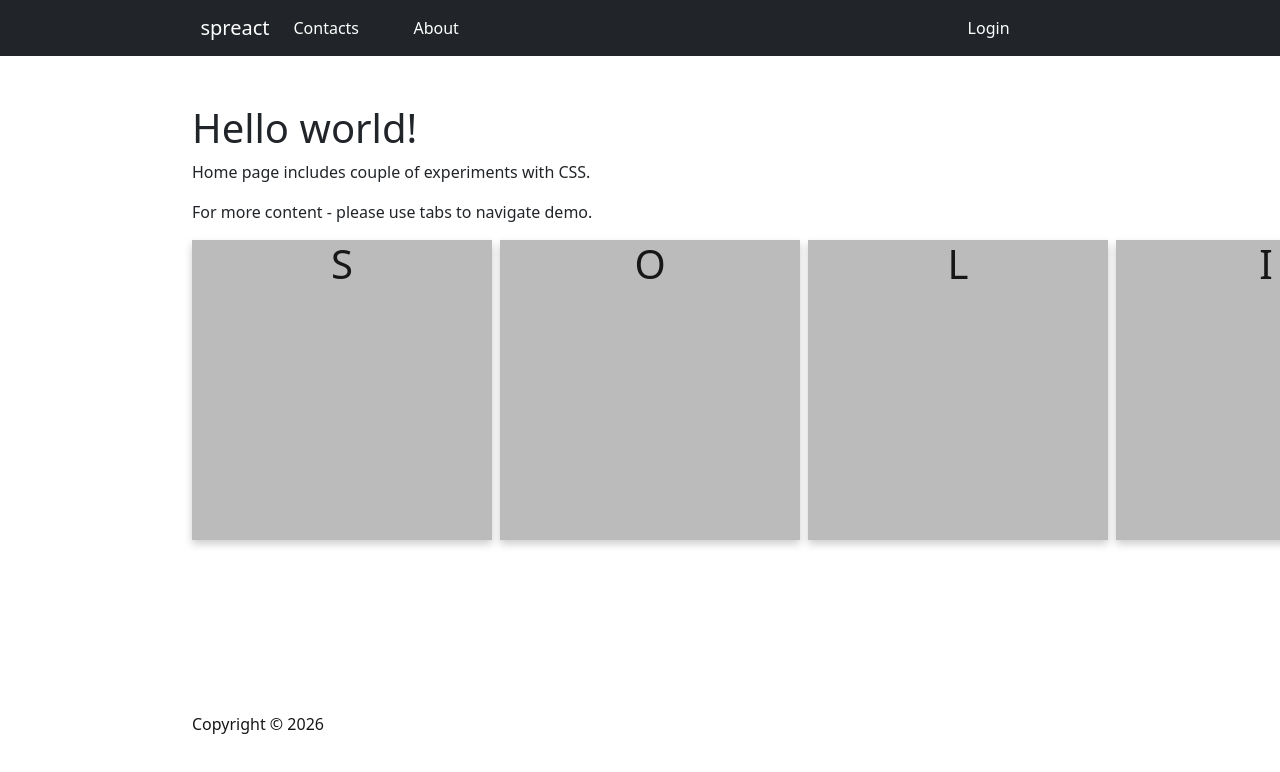
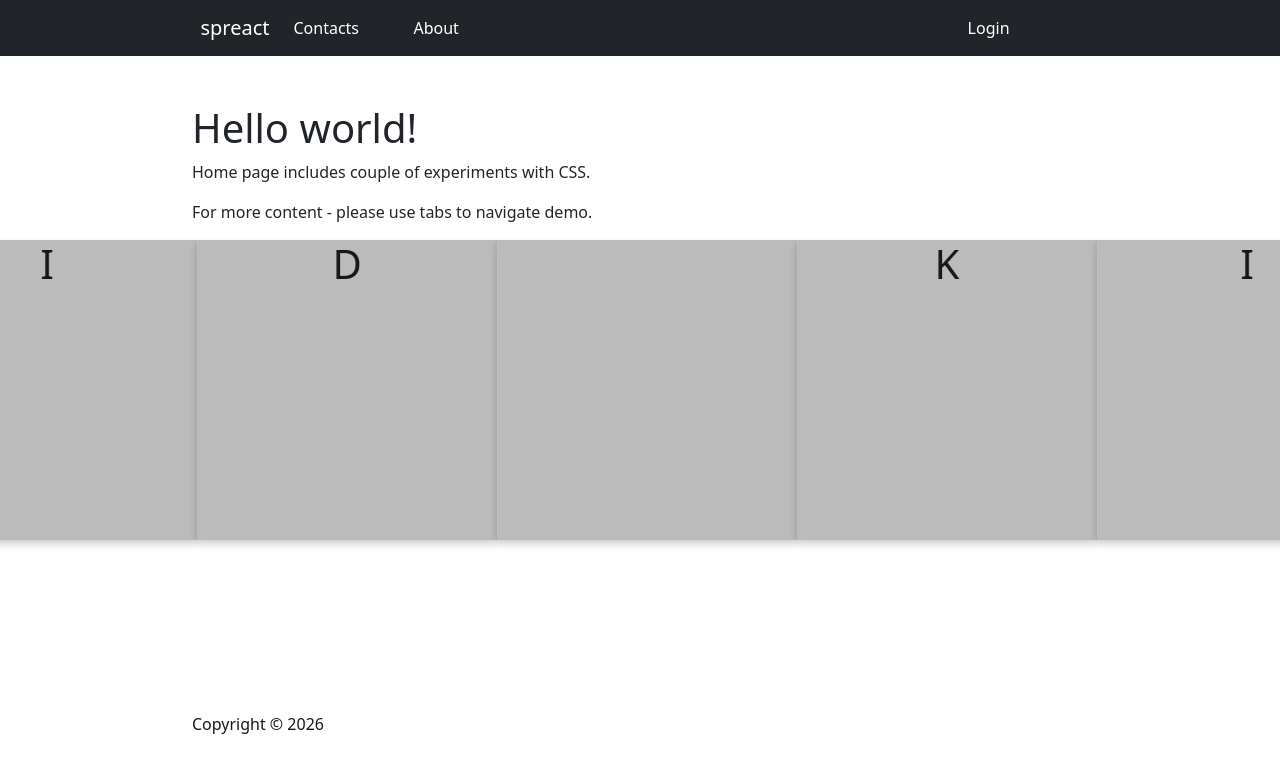
Before and after one commit to 4tinbras/spring-react-demo, a Next.js app in the folder react-front/: page / in a window 1280 px wide. Shown: the top 772 px of the page. Built offline with nearby package versions, Linux system fonts and the light colour scheme.

Commit message:
animation based auto-played carousel

```diff
--- a/react-front/app/page.tsx
+++ b/react-front/app/page.tsx
@@ -20,7 +20,8 @@ export default function Home() {
             progressbar at the top;
             */}
 
-          <div className={'display-grid four-col-eq-grid'}>
+          {/*<div className={'display-grid five-col-eq-grid'}>*/}
+          <div className={'card-container'}>
               <div className={'flip-card'}>
                   <div className="flip-card-inner">
                       <div className="flip-card-front flipcard-front-tag">
@@ -91,6 +92,69 @@ export default function Home() {
                       </div>
                   </div>
               </div>
+              <div className={'flip-card'}>
+                  <div className="flip-card-inner">
+                      <div className="flip-card-front flipcard-front-tag">
+                              <h1></h1>
+                      </div>
+                  </div>
+              </div>
+              <div className={'flip-card'}>
+                  <div className="flip-card-inner">
+                      <div className="flip-card-front flipcard-front-tag">
+                          <a href="#flip-card-back-6" id="flip-card-anchor-6" className={'transparent-anchor'}>
+                              <h1>K</h1>
+                          </a>
+                      </div>
+                      <div id="flip-card-back" className="flip-card-back">
+                          <a href="#flip-card-anchor-6" id="flip-card-back-6" className={'transparent-anchor flipcard-back-tag'}>
+                              <h1>Keep</h1>
+                          </a>
+                      </div>
+                  </div>
+              </div>
+              <div className={'flip-card'}>
+                  <div className="flip-card-inner">
+                      <div className="flip-card-front flipcard-front-tag">
+                          <a href="#flip-card-back-7" id="flip-card-anchor-7" className={'transparent-anchor'}>
+                              <h1>I</h1>
+                          </a>
+                      </div>
+                      <div id="flip-card-back" className="flip-card-back">
+                          <a href="#flip-card-anchor-7" id="flip-card-back-7" className={'transparent-anchor flipcard-back-tag'}>
+                              <h1>It</h1>
+                          </a>
+                      </div>
+                  </div>
+              </div>
+              <div className={'flip-card'}>
+                  <div className="flip-card-inner">
+                      <div className="flip-card-front flipcard-front-tag">
+                          <a href="#flip-card-back-8" id="flip-card-anchor-8" className={'transparent-anchor'}>
+                              <h1>S</h1>
+                          </a>
+                      </div>
+                      <div id="flip-card-back" className="flip-card-back">
+                          <a href="#flip-card-anchor-8" id="flip-card-back-8" className={'transparent-anchor flipcard-back-tag'}>
+                              <h1>Simple</h1>
+                          </a>
+                      </div>
+                  </div>
+              </div>
+              <div className={'flip-card'}>
+                  <div className="flip-card-inner">
+                      <div className="flip-card-front flipcard-front-tag">
+                          <a href="#flip-card-back-9" id="flip-card-anchor-9" className={'transparent-anchor'}>
+                              <h1>S</h1>
+                          </a>
+                      </div>
+                      <div id="flip-card-back" className="flip-card-back">
+                          <a href="#flip-card-anchor-9" id="flip-card-back-9" className={'transparent-anchor flipcard-back-tag'}>
+                              <h1>Silly</h1>
+                          </a>
+                      </div>
+                  </div>
+              </div>
           </div>
       </>
     )
--- a/react-front/app/src/styles/globals.css
+++ b/react-front/app/src/styles/globals.css
@@ -126,12 +126,35 @@ footer {
   border-left: 2px solid #CCCCCC;
 }
 
+.card-container {
+  display: flex;
+  flex-direction: row;
+  justify-content: flex-start;
+  max-height: 300px;
+  height: 300px;
+
+  animation-name: slidingAnimation;
+  animation-duration: 12s;
+  animation-iteration-count: infinite;
+  &:hover {
+    animation-play-state: paused;
+  }
+}
+
+@keyframes slidingAnimation {
+  0% {transform: translateX(0);}
+  50% {transform: translateX(-1200px);}
+  100% {transform: translateX(0);}
+}
+
 /* TBH: largely as found on 3w page*/
 .flip-card {
+  display: inline-block;
   background-color: transparent;
   width: 300px;
   height: 300px;
   perspective: 1000px;
+  flex-shrink: 0;
 }
 
 .flip-card-inner {
@@ -181,6 +204,8 @@ footer {
   height: 100%;
 }
 /*/HBT*/
+
+
 
 @media (max-width: 680px) {
   .top-container {
@@ -249,7 +274,7 @@ footer {
   }
 }
 
-.four-col-eq-grid {
+.five-col-eq-grid {
   grid-template-columns: repeat(5, 1fr);
   grid-column-gap: 0.5rem;
 }
```
